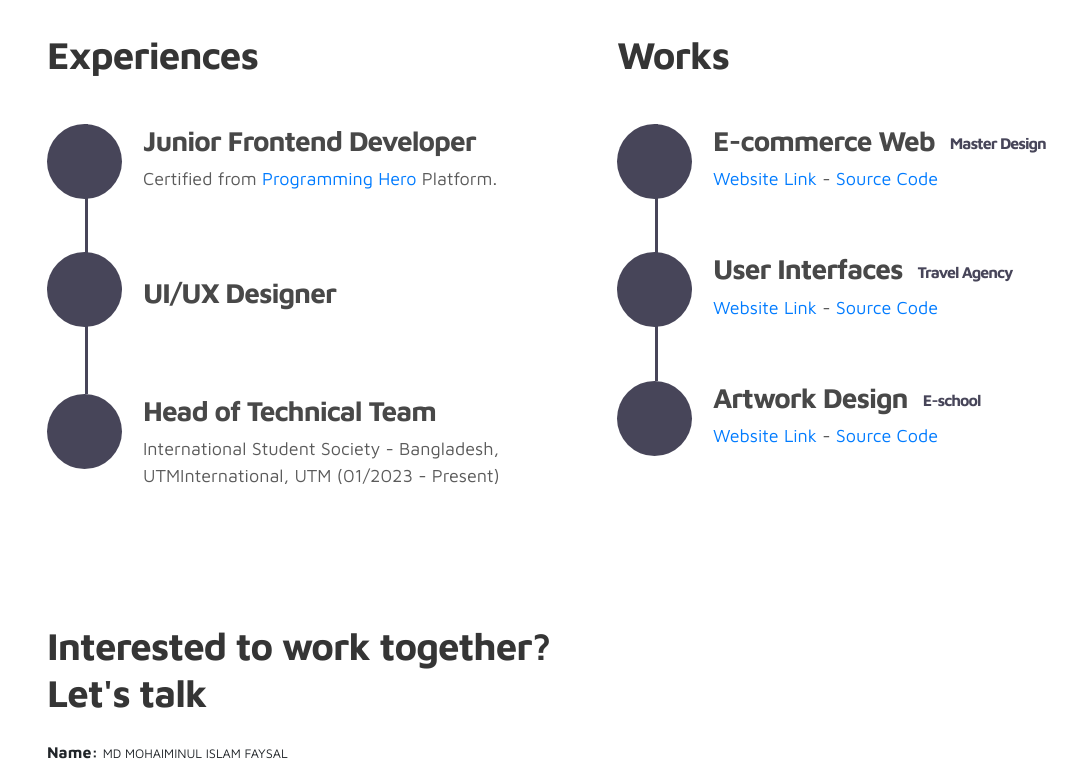
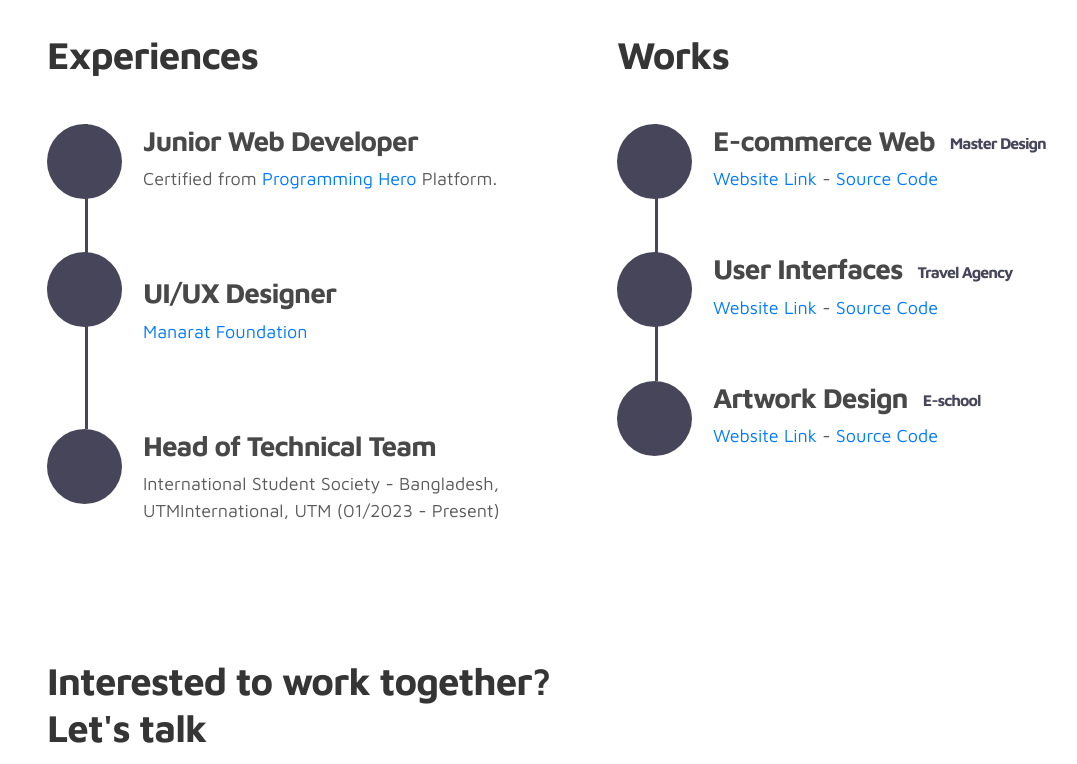
Before and after one commit to faysal-zx/my-portfolio, a plain HTML site: page index.html in a window 1280 px wide. Shown: the part 1620-2384 px from the top of the page, without its empty margins (38-1115 px from the left). Drawn offline with Linux system fonts and the light colour scheme.

Commit message:
Update index.html

```diff
--- a/index.html
+++ b/index.html
@@ -154,7 +154,7 @@
                                   <span></span>
                              </div>
                              <div class="timeline-info">
-                                  <h3><span>Junior Frontend Developer</span></h3>
+                                  <h3><span>Junior Web Developer</span></h3>
                                   <p>Certified from <a href="https://web.programming-hero.com/home/">Programming Hero</a> Platform.</p>
                              </div>
                         </div>
@@ -166,7 +166,7 @@
                             </div>
                             <div class="timeline-info"><br>
                                 <h3><span>UI/UX Designer</h3>
-                                <p></p><br>
+                                <p><a href="https://www.manaratfoundation.org.uk/">Manarat Foundation</a></p><br>
                             </div>
                         </div>
 
@@ -249,7 +249,7 @@
 <br>
 <br>
                   <div>
-                    <b>Also Contact me through</b>
+                   <br> <b>Also Contact me through</b>
 
                     <div id="chat-container"></div>
 
```
